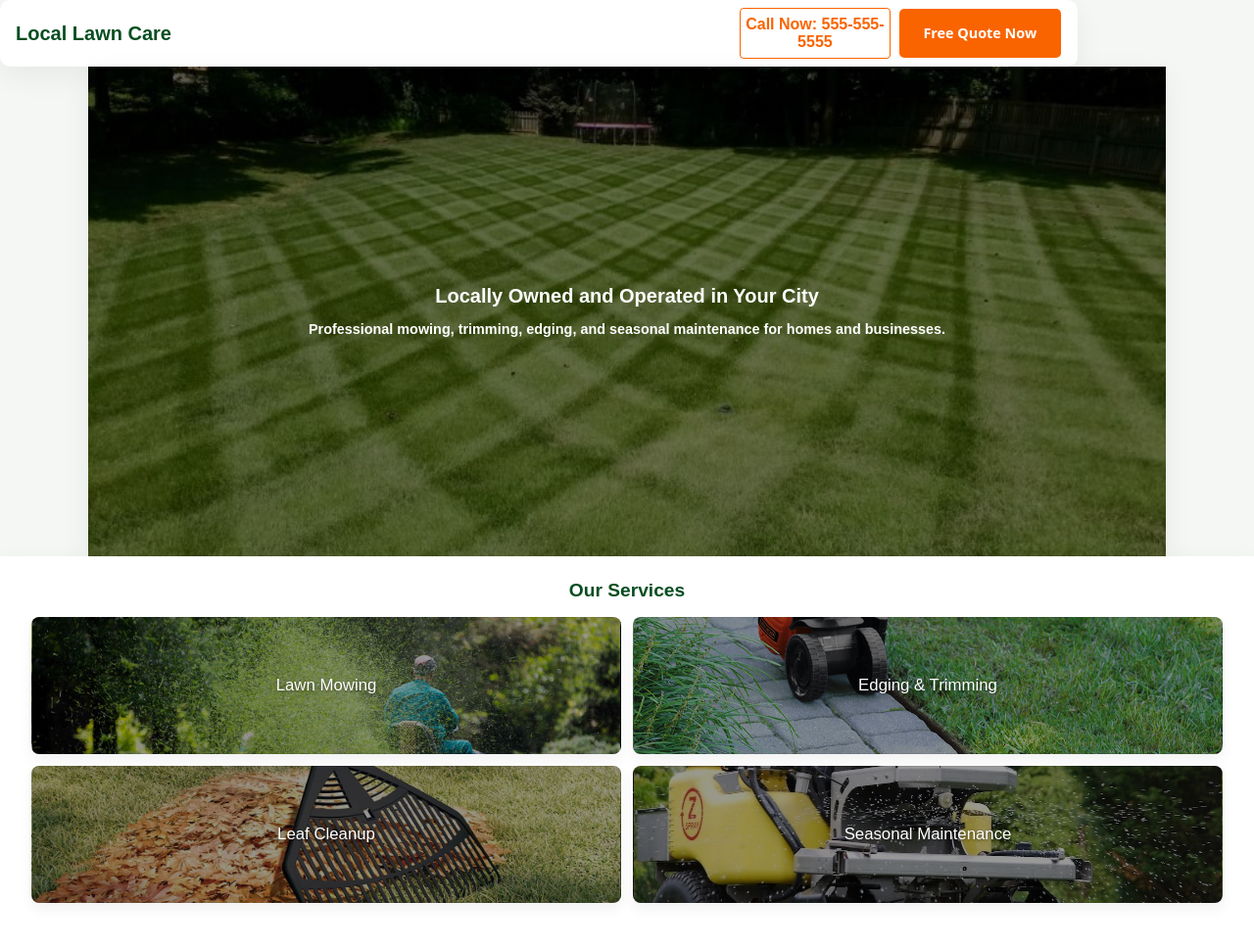
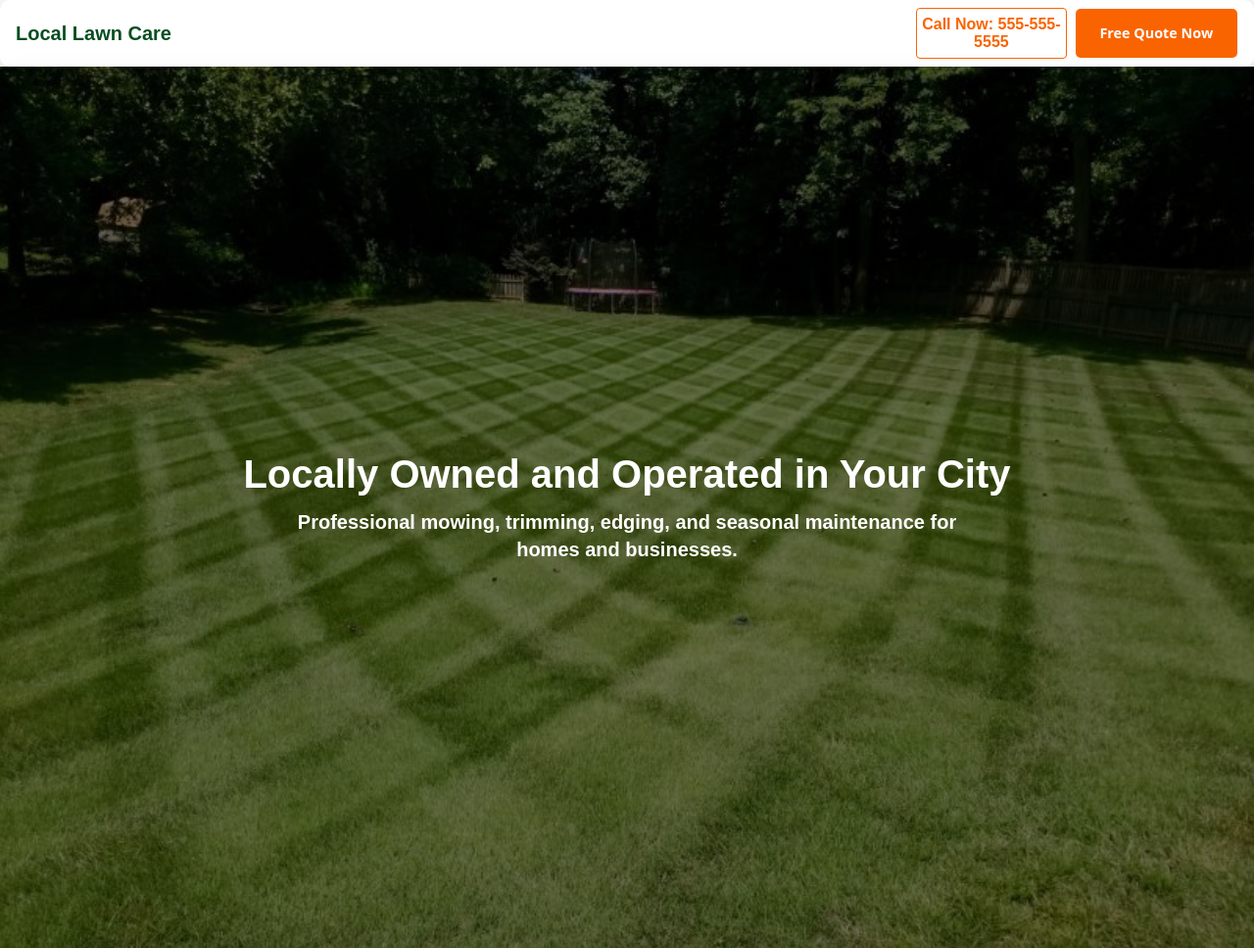
Before and after one commit to noah-tah/bakery-website, a plain HTML site: page index.html in a window 1280 px wide. Shown: the top 968 px of the page at 98% size. Drawn offline with Linux system fonts and the light colour scheme.

Commit message:
hero and header desktop responsive

```diff
--- a/styles.css
+++ b/styles.css
@@ -43,6 +43,12 @@ header {
         padding: 0.5rem 1rem;
         gap: 0;
         margin: 0;
+    }
+}
+
+@media (min-width: 1024px) {
+    header {
+        max-width: none;
     }
 }
 
@@ -184,6 +190,19 @@ header .cta-button {
     gap: 0.75rem;
 }
 
+@media (min-width: 768px) {
+    #hero {
+        padding: 0;
+    }
+}
+
+@media (min-width: 1024px) {
+    #hero {
+        max-width: none;
+        margin: 0;
+    }
+}
+
 .hero-card {
     display: flex;
     flex-direction: column;
@@ -201,10 +220,6 @@ header .cta-button {
 }
 
 @media (min-width: 768px) {
-    #hero {
-        padding: 0;
-    }
-
     .hero-card {
         max-width: none;
         border-radius: 0;
@@ -216,9 +231,14 @@ header .cta-button {
 
 @media (min-width: 1024px) {
     .hero-card {
-        min-height: 500px;
+        min-height: 900px;
+        padding: 3rem 2rem;
+        background-size: cover;
+        background-position: center;
     }
 }
+
+
 
 
 #hero h2 {
@@ -233,6 +253,17 @@ header .cta-button {
     color: white;
     margin: 0;
     line-height: 1.4;
+}
+
+@media (min-width: 1024px) {
+    #hero h2 {
+        font-size: 2.5rem;
+    }
+
+    #hero h3 {
+        font-size: 1.25rem;
+        max-width: 700px;
+    }
 }
 
 #services {
```
